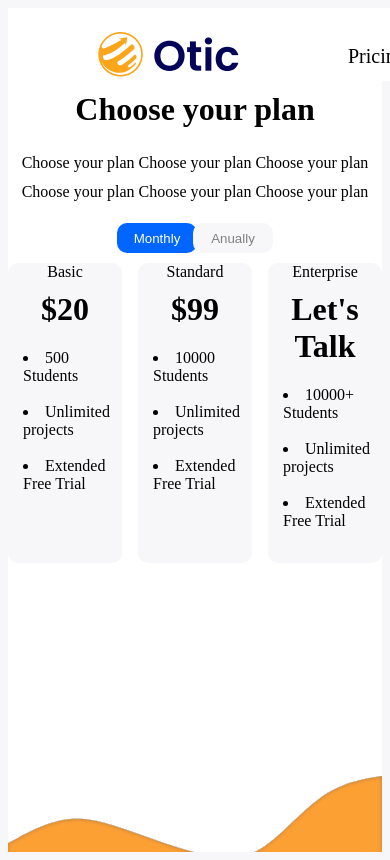
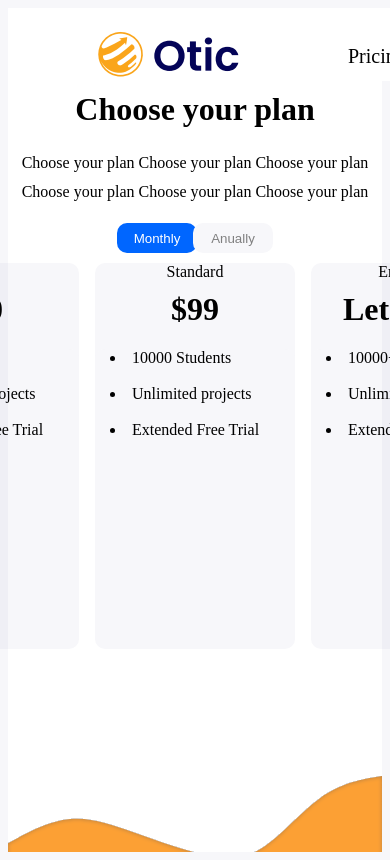
Before and after one commit to otic-ai/EDUCATIONSUITE-FRONTEND, a React (Create React App) app: page /billing in a window 390 px wide. Shown: the top 860 px of the page. Built offline with nearby package versions, Linux system fonts and the light colour scheme.

Commit message:
frontend

```diff
--- a/src/index.css
+++ b/src/index.css
@@ -226,14 +226,6 @@ line-height: 180%;
   margin-left: 15px;
 }
 
-@media (max-width: 500px){
- .billing .vector .options .content .content1{
-  position: relative;
-  width: 100%;
-  height: auto;
- }
-}
-
 /*LOGIN PAGE*/
 
 .login {
```
